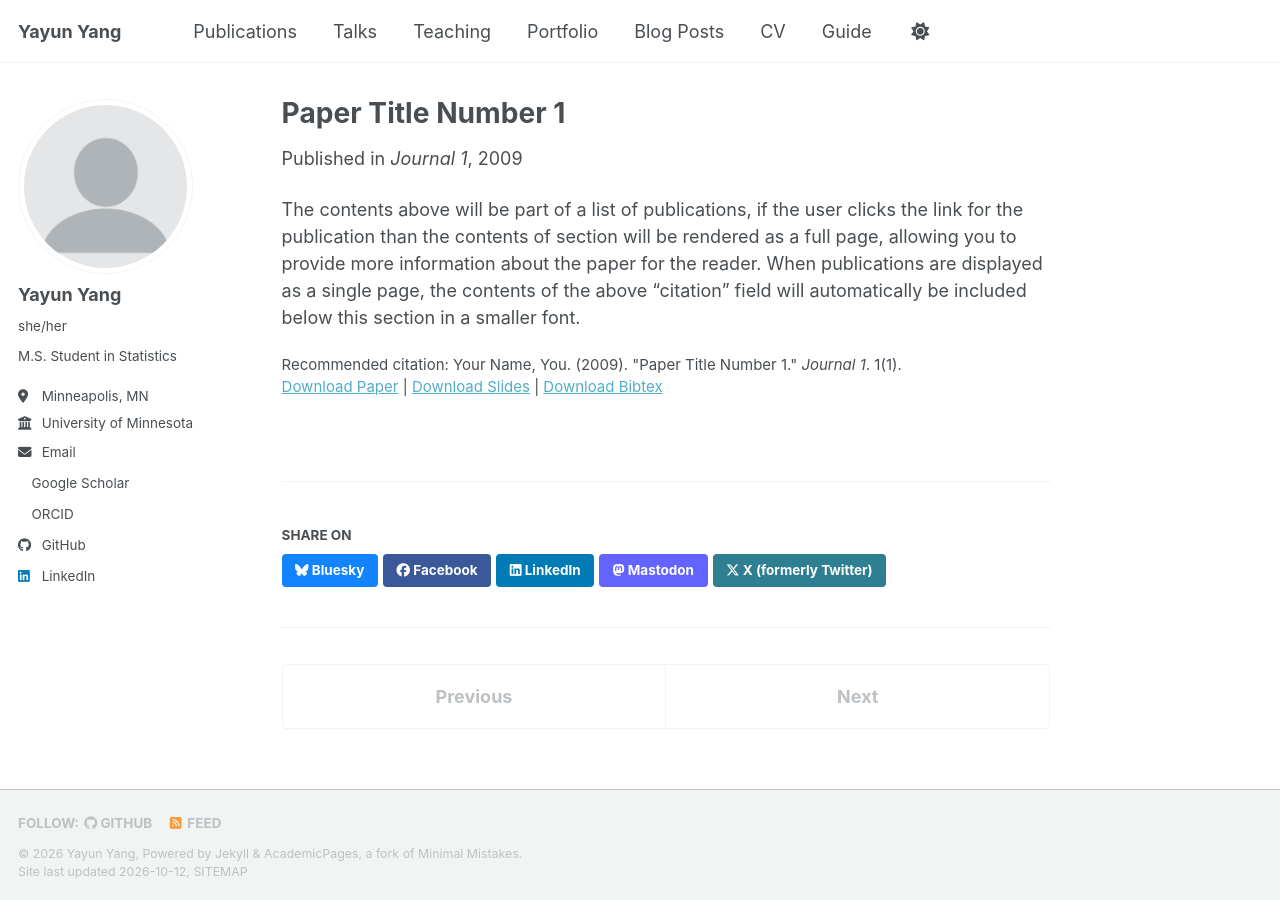
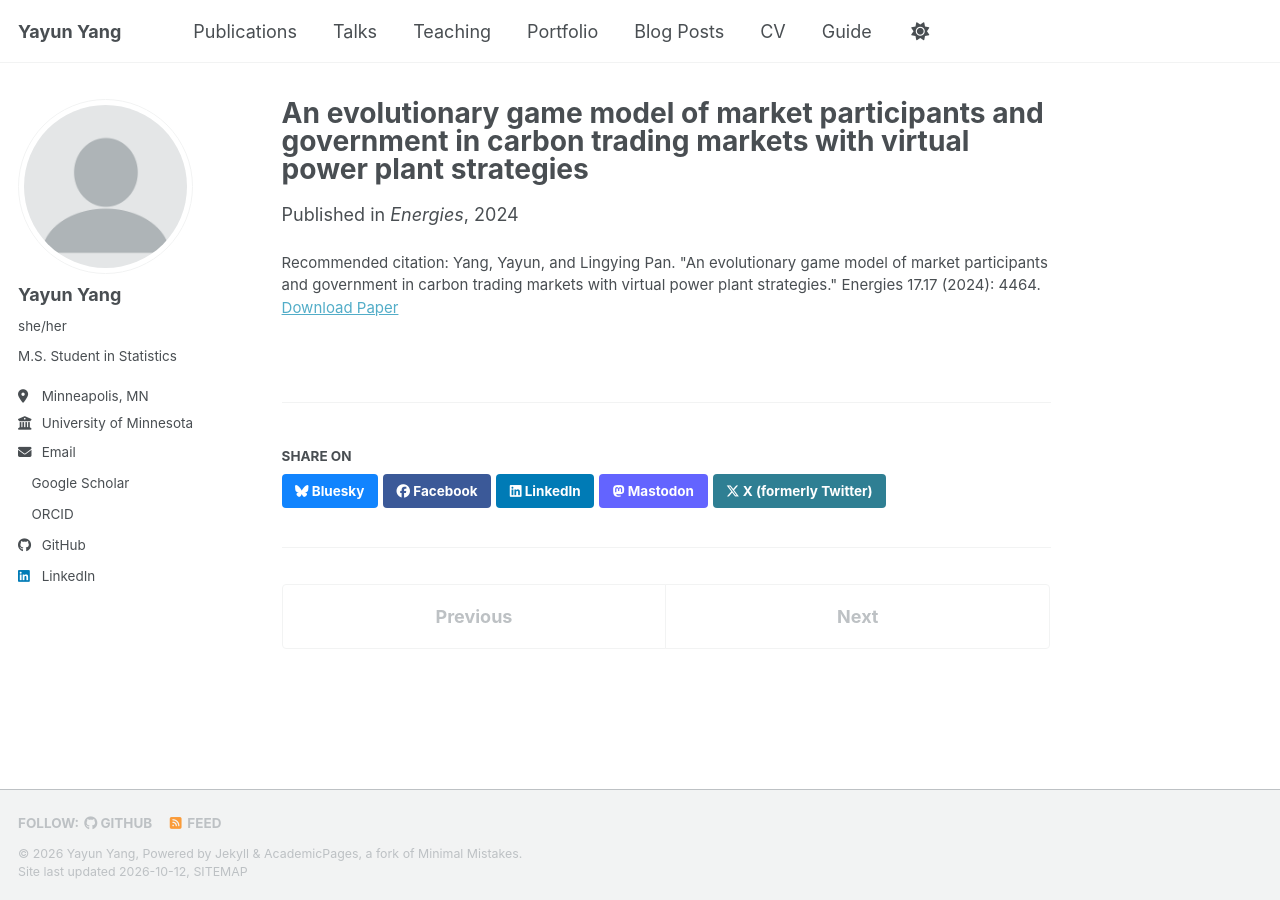
Before and after one commit to yayunyangvivian/yayunyangvivian.github.io, a Jekyll site: the page built from _publications/2009-10-01-paper-title-number-1.md, in a window 1280 px wide. Built offline with Jekyll 4.4.1, drawn with Linux system fonts in a browser that asks for light colours; a style sheet for code colours, icons or effects is not loaded.

Commit message:
Update 2009-10-01-paper-title-number-1.md

```diff
--- a/_publications/2009-10-01-paper-title-number-1.md
+++ b/_publications/2009-10-01-paper-title-number-1.md
@@ -1,14 +1,11 @@
 ---
-title: "Paper Title Number 1"
+title: "An evolutionary game model of market participants and government in carbon trading markets with virtual power plant strategies"
 collection: publications
 category: manuscripts
-permalink: /publication/2009-10-01-paper-title-number-1
+permalink: /publication/2024-evolutionary-game-vpp
 excerpt: 'This paper is about the number 1. The number 2 is left for future work.'
-date: 2009-10-01
-venue: 'Journal 1'
-slidesurl: 'https://academicpages.github.io/files/slides1.pdf'
-paperurl: 'https://academicpages.github.io/files/paper1.pdf'
-bibtexurl: 'https://academicpages.github.io/files/bibtex1.bib'
-citation: 'Your Name, You. (2009). &quot;Paper Title Number 1.&quot; <i>Journal 1</i>. 1(1).'
+date: 2024-09-05
+venue: 'Energies'
+paperurl: 'https://doi.org/10.3390/en17174464'
+citation: 'Yang, Yayun, and Lingying Pan. "An evolutionary game model of market participants and government in carbon trading markets with virtual power plant strategies." Energies 17.17 (2024): 4464.'
 ---
-The contents above will be part of a list of publications, if the user clicks the link for the publication than the contents of section will be rendered as a full page, allowing you to provide more information about the paper for the reader. When publications are displayed as a single page, the contents of the above "citation" field will automatically be included below this section in a smaller font.
```
